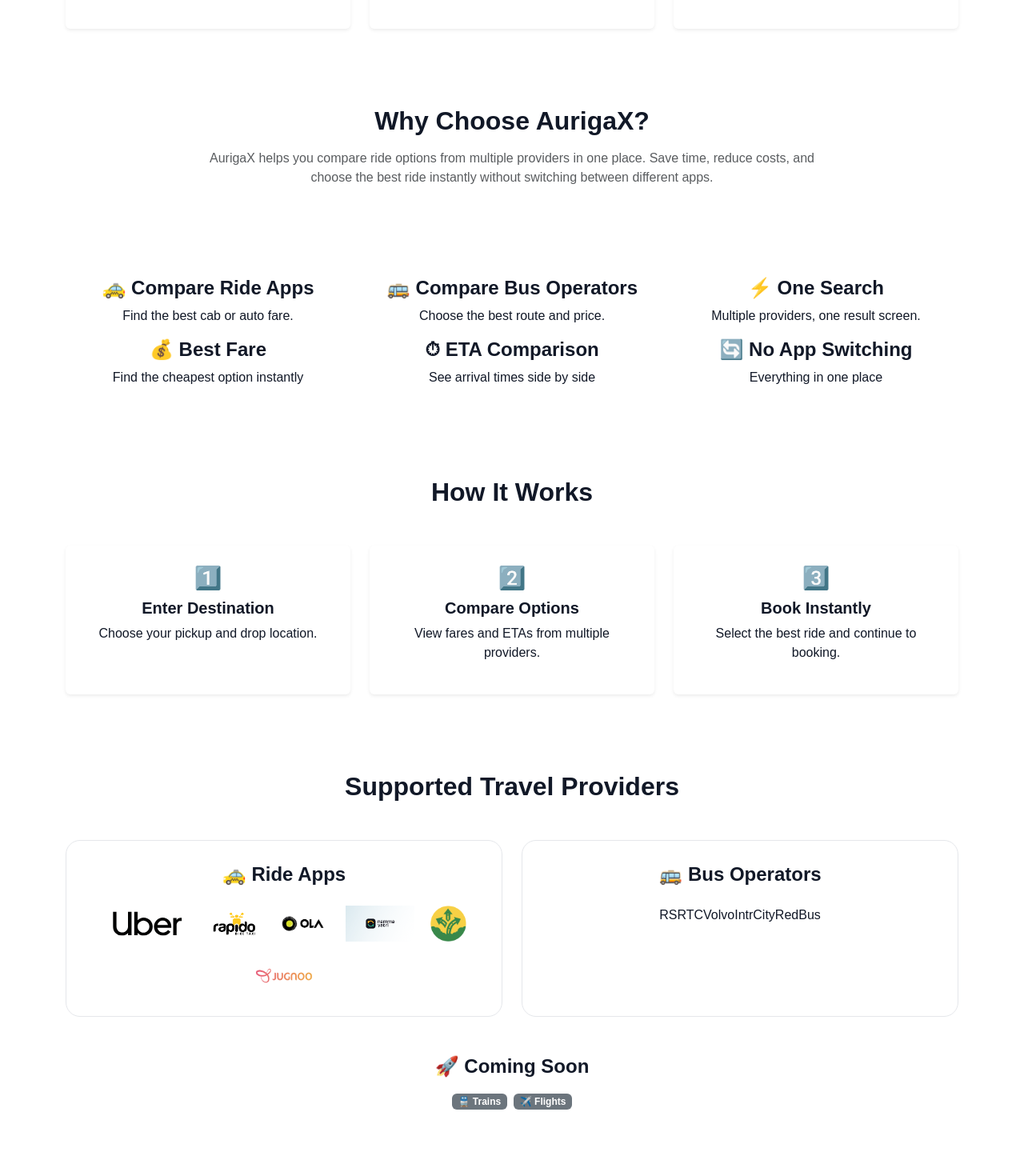
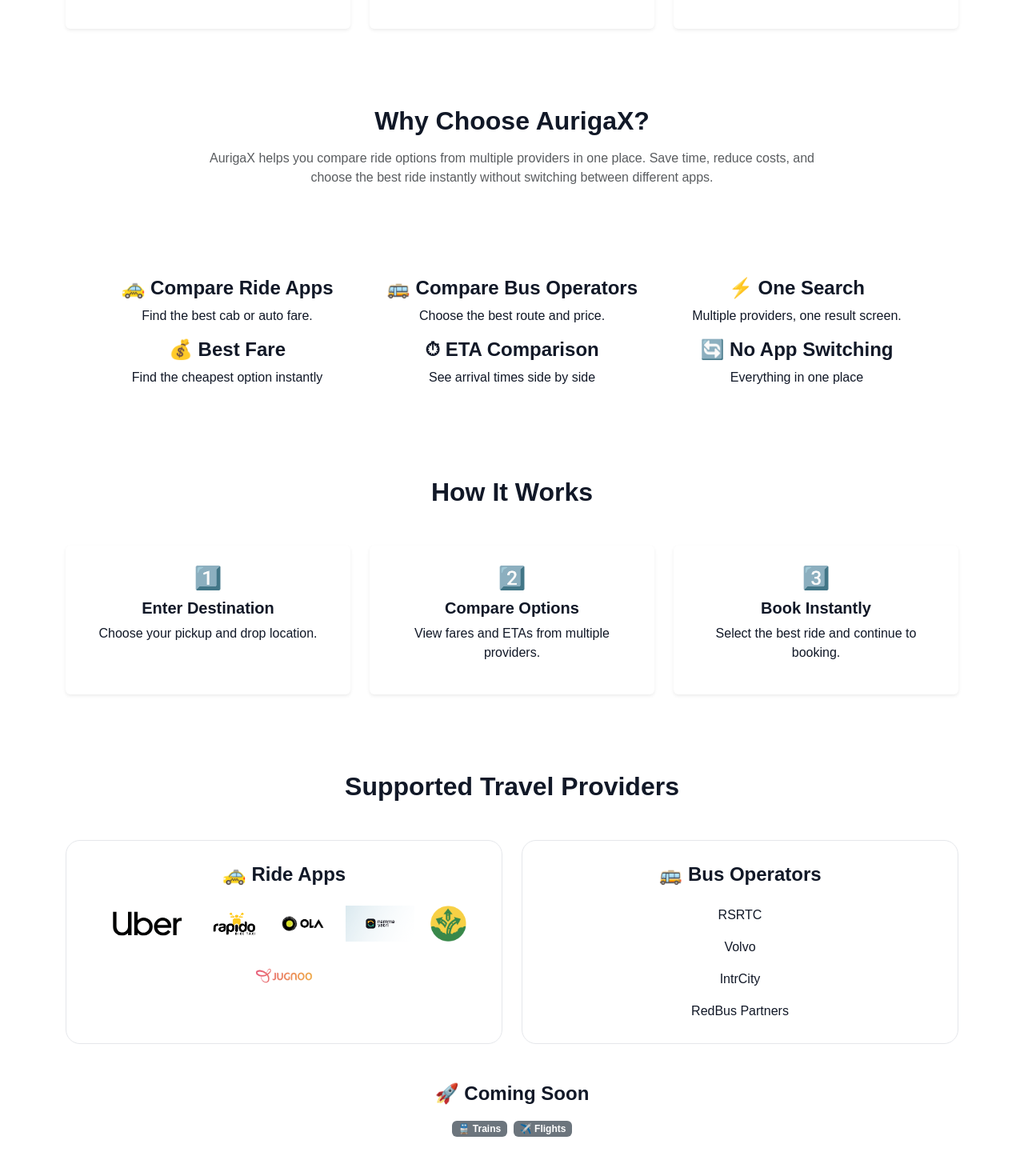
Before and after one commit to Auriga-cab/aurigax-website, a React (Vite) app: page / in a window 1280 px wide. Shown: the part 1550-3010 px from the top of the page at 80% size. Built offline with nearby package versions, Linux system fonts and the light colour scheme.

Commit message:
third commit

```diff
--- a/src/components/HomeHero.jsx
+++ b/src/components/HomeHero.jsx
@@ -264,7 +264,7 @@ function HomeHero() {
   </p>
 </div>
 
-<div className="container py-5">
+<div className="container py-5 px-5">
   <div className="row text-center">
 
     <div className="col-md-4">
@@ -369,10 +369,10 @@ function HomeHero() {
           🚌 Bus Operators
         </h4>
 
-        <span className="provider-pill">RSRTC</span>
-<span className="provider-pill">Volvo</span>
-<span className="provider-pill">IntrCity</span>
-<span className="provider-pill">RedBus</span>
+        <p>RSRTC</p>
+        <p>Volvo</p>
+        <p>IntrCity</p>
+        <p className="mb-0">RedBus Partners</p>
 
       </div>
     </div>
@@ -410,7 +410,7 @@ function HomeHero() {
   </p>
 
   <button className="btn btn-primary btn-lg mt-3 px-5">
-   Compare Providers
+    Compare Providers
   </button>
 </div>
 {/* Stats */}
```
